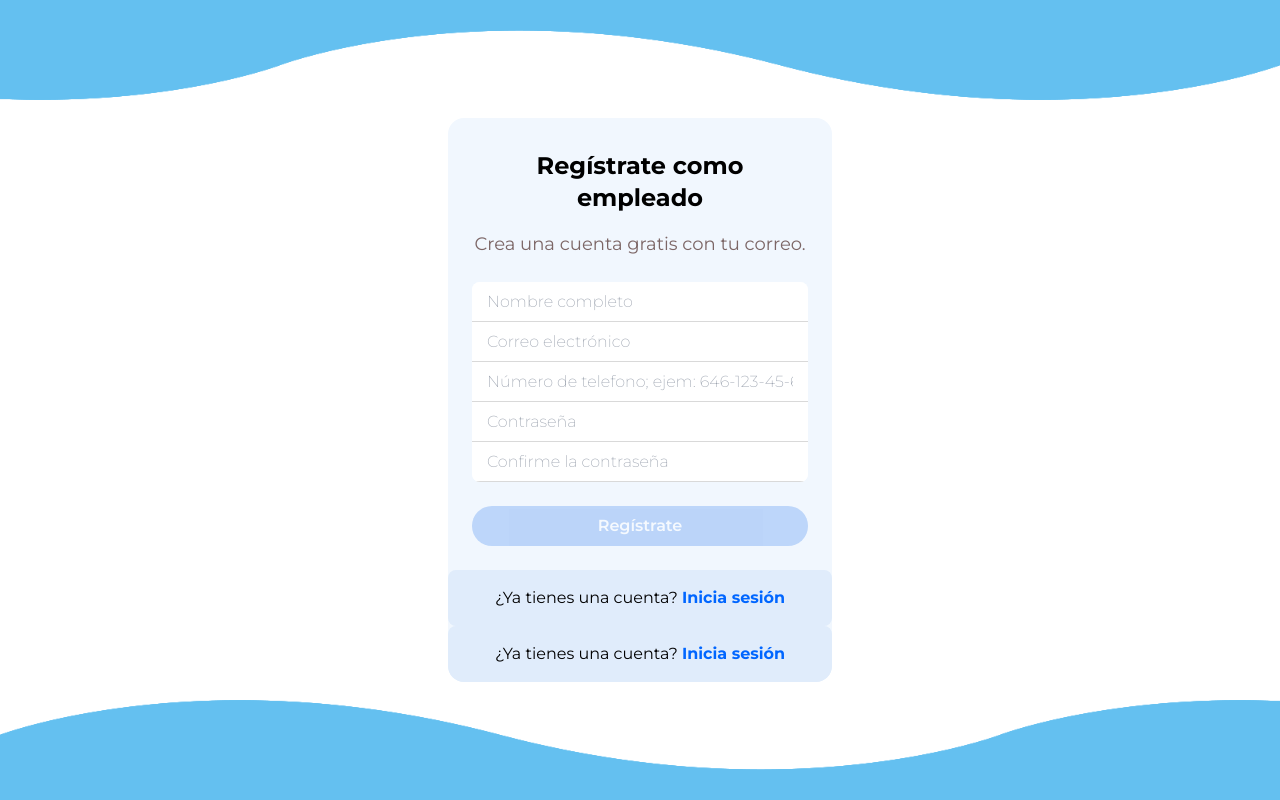
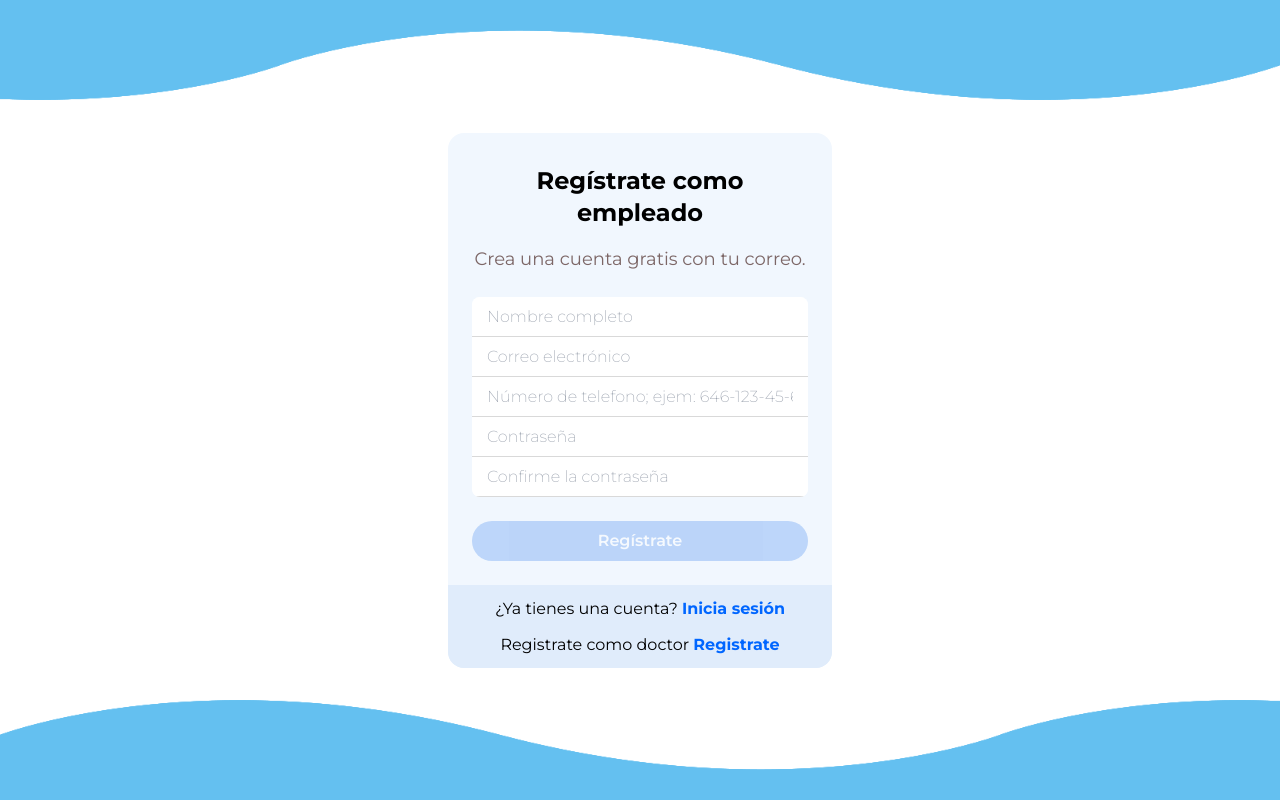
Before and after one commit to alanvviera/DentalSystem, a Next.js app: page /signup in a window 1280 px wide. Built offline with nearby package versions, Linux system fonts and the light colour scheme.

Commit message:
Fixed an error that occurred when the content was larger than the window size in the registration and login forms.

```diff
--- a/components/Background.tsx
+++ b/components/Background.tsx
@@ -1,6 +1,6 @@
 const Background = () => {
   return (
-    <section className="absolute w-full h-screen overflow-hidden z-[-1]">
+    <section className="w-full z-[-1]">
     <article className="absolute top-0 left-0 w-full h-[100px] bg-[length:1000px_100px] transform rotate-180" style={
       {
         backgroundImage: "url('/wave.png')",
--- a/components/form/CustomForm.tsx
+++ b/components/form/CustomForm.tsx
@@ -3,7 +3,7 @@ import React from 'react'
 
 const CustomForm = ({ onSubmit, title, subTile, textSubmit, textForgetPassword, inputsForm = [], bottomComponent, topComponent }) => {
     return (
-        <section className="flex flex-col justify-center min-h-[100vh] bg-secondary lg:bg-transparent">
+        <section className="flex flex-col justify-center min-h-[100vh] bg-secondary lg:bg-transparent py-10">
             <article className="relative  w-full lg:max-w-[30vw] lg:min-h-min lg:rounded-2xl overflow-hidden m-auto lg:bg-secondary">
                 <form
                     className="flex flex-col items-center justify-center gap-4 text-center pt-8 px-6 pb-6 group"
--- a/components/signup/LoginAccount.tsx
+++ b/components/signup/LoginAccount.tsx
@@ -1,17 +1,17 @@
 import Link from 'next/link'
 import React from 'react'
 
-export const LoginAccount = () => {
+export const LoginAccount = ({title="¿Ya tienes una cuenta? ",subtile="Inicia sesión", href="login/", extraClass=""}) => {
     return (
-        <section className="w-full bg-tertiary p-4 text-base text-center md:bottom-0 md:min-h-[50px] md:rounded-lg">
+        <section className={`w-full bg-tertiary text-base text-center md:bottom-0 md:min-h-[35px] ${extraClass}`}>
             {" "}
             <p>
-                ¿Ya tienes una cuenta?{" "}
+               {title}
                 <Link
-                    href="login/"
+                    href={href}
                     className="font-bold text-[#0066ff] transition-all ease-in-out duration-3000"
                 >
-                    Inicia sesión
+                    {subtile}
                 </Link>
             </p>
         </section>
```
